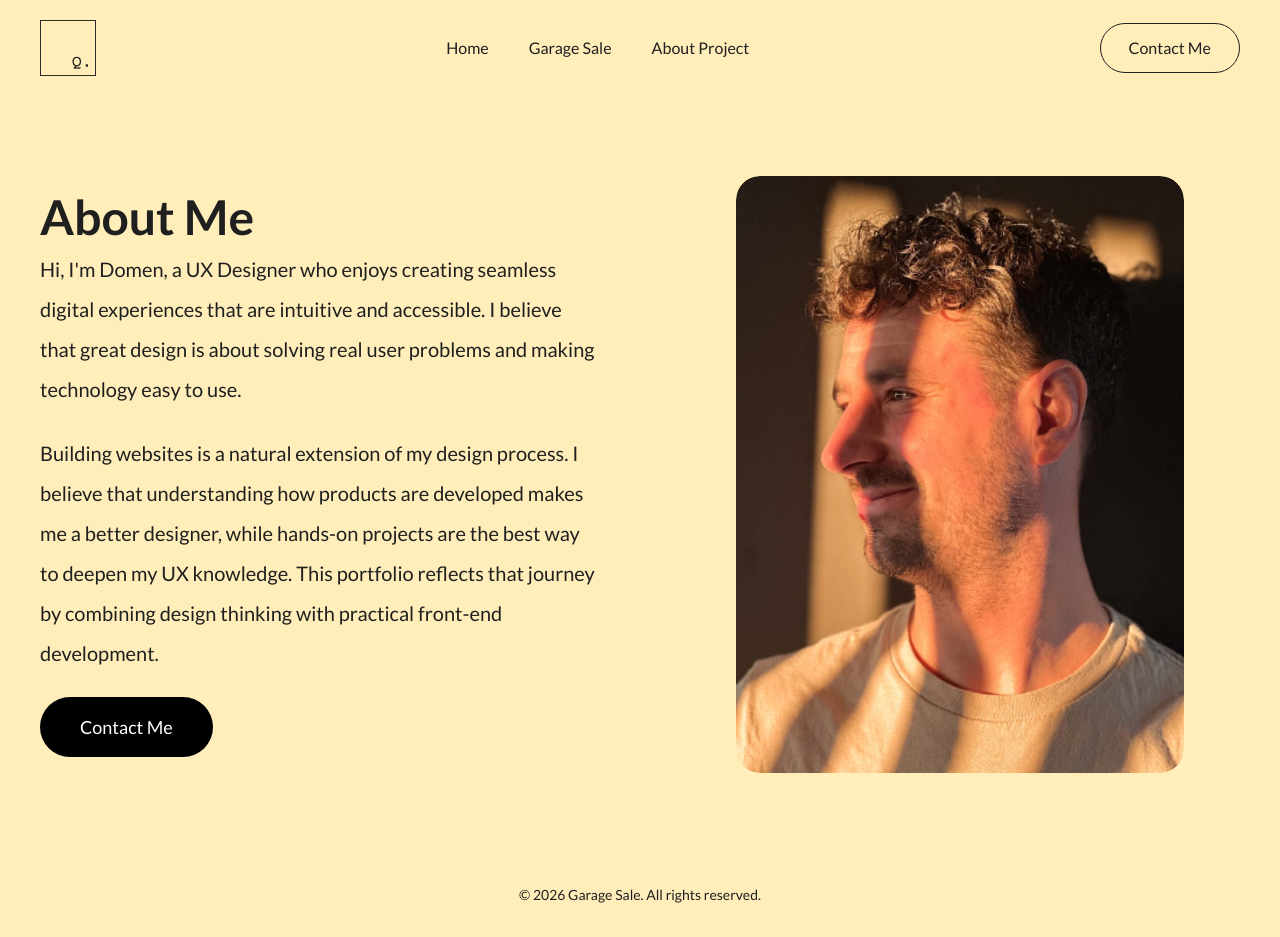
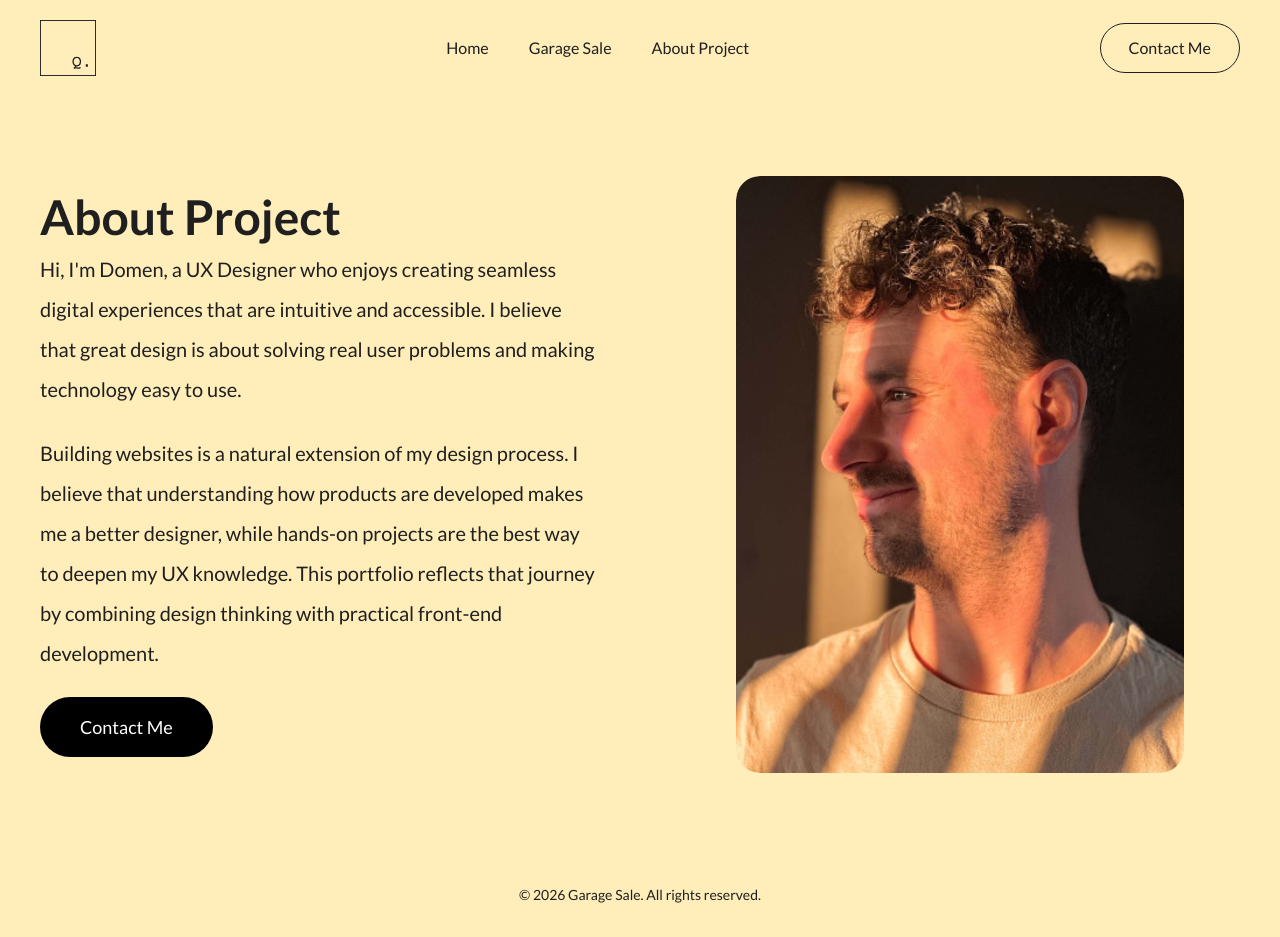
Before and after one commit to Mender92/garage-sale, a React (Vite) app: page /about in a window 1280 px wide. Built offline with nearby package versions, Linux system fonts and the light colour scheme.

Commit message:
Change About page title

```diff
--- a/src/pages/About.jsx
+++ b/src/pages/About.jsx
@@ -8,7 +8,7 @@ function About() {
       <div className="grid lg:grid-cols-2 items-center gap-20">
         <div>
           <h1 className="text-5xl font-bold">
-            About Me
+            About Project
           </h1>
 
           <p className="mt-2 max-w-xl text-xl leading-10">
```
